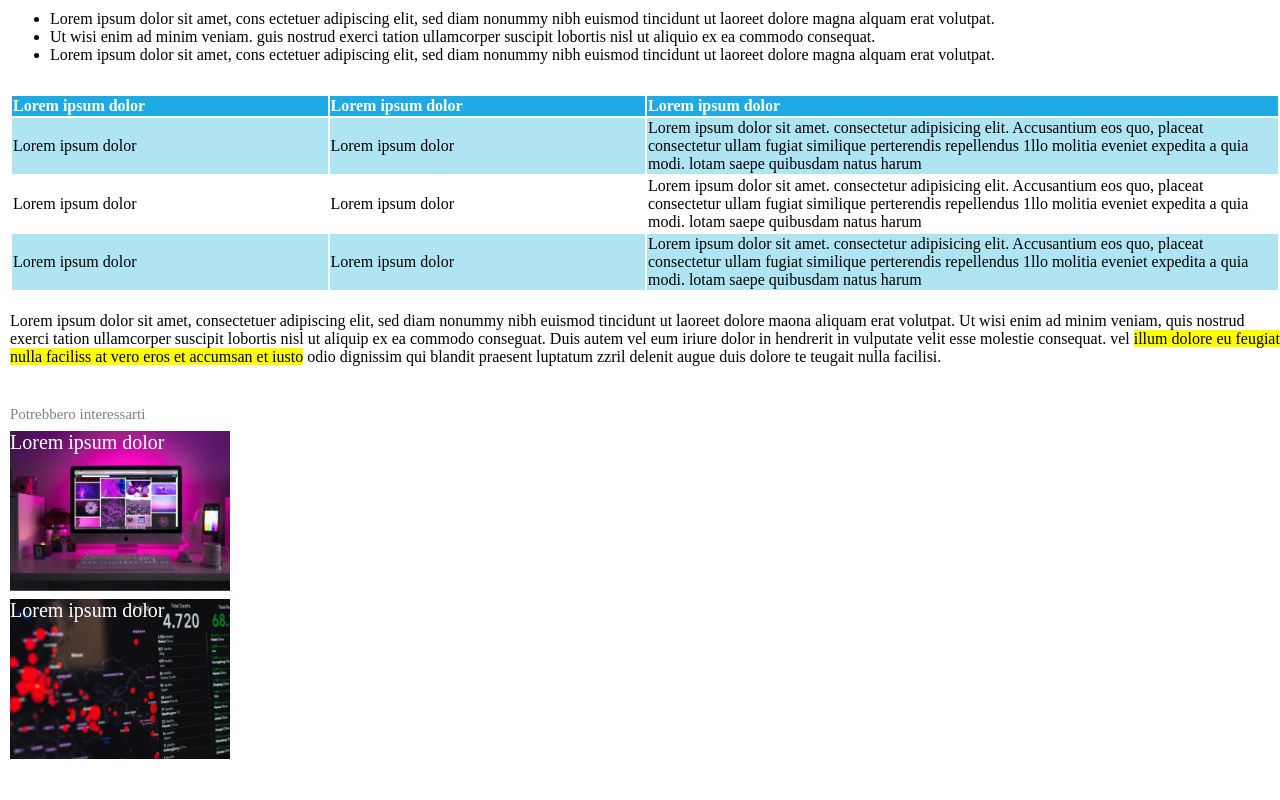
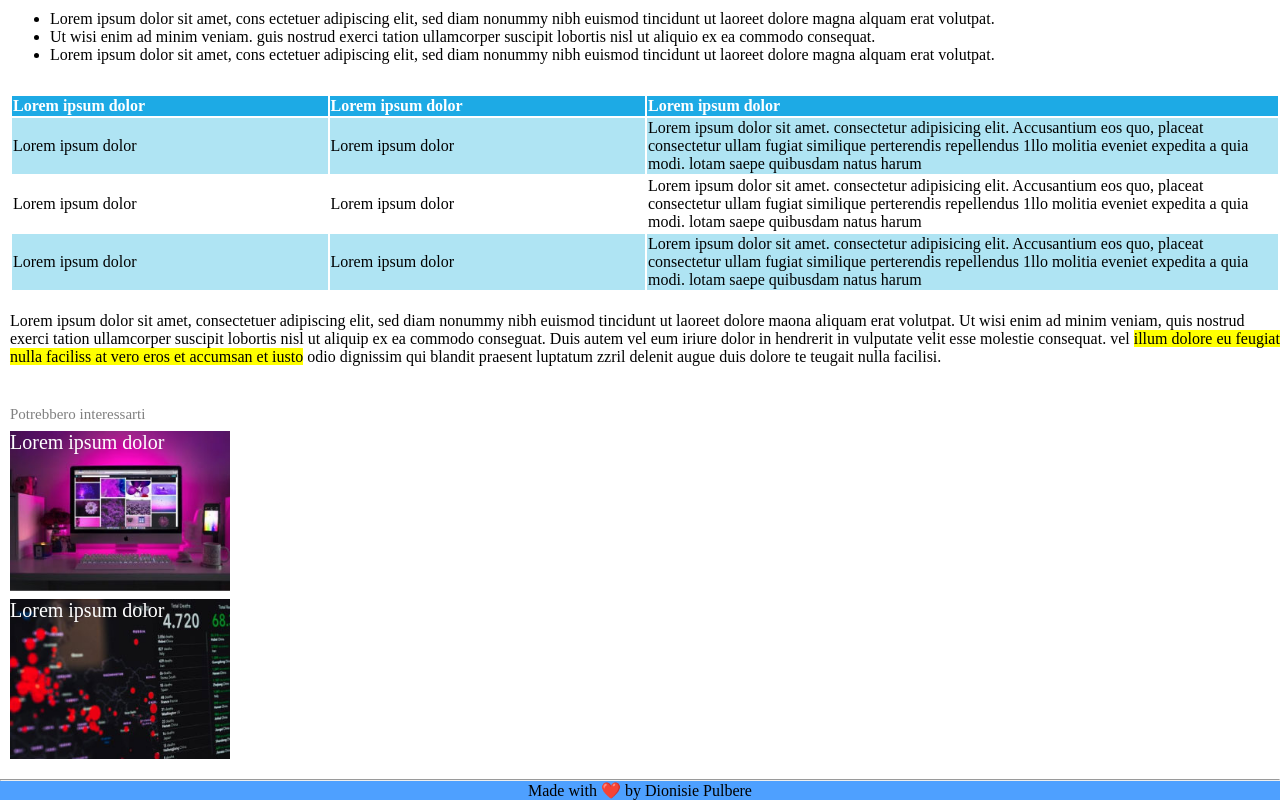
Before and after one commit to DionisiePulbere/html-css-booleaner, a plain HTML site: page index.html in a window 1280 px wide. Shown: the part 653-1453 px from the top of the page. Before the commit the page ends 1432 px from the top, so only its background shows below. Drawn offline with Linux system fonts and the light colour scheme.

Commit message:
feat: add footer

```diff
--- a/index.html
+++ b/index.html
@@ -92,5 +92,9 @@
             Lorem ipsum dolor
         </div>
     </main>
+    <footer>
+        <hr>
+        Made with ❤️ by Dionisie Pulbere
+    </footer>
 </body>
 </html>
--- a/style.css
+++ b/style.css
@@ -109,3 +109,8 @@ h5{
     font-size: 20px;
 
 }
+
+footer{
+    text-align: center;
+    background-color: #4EA0FF;
+}
```
